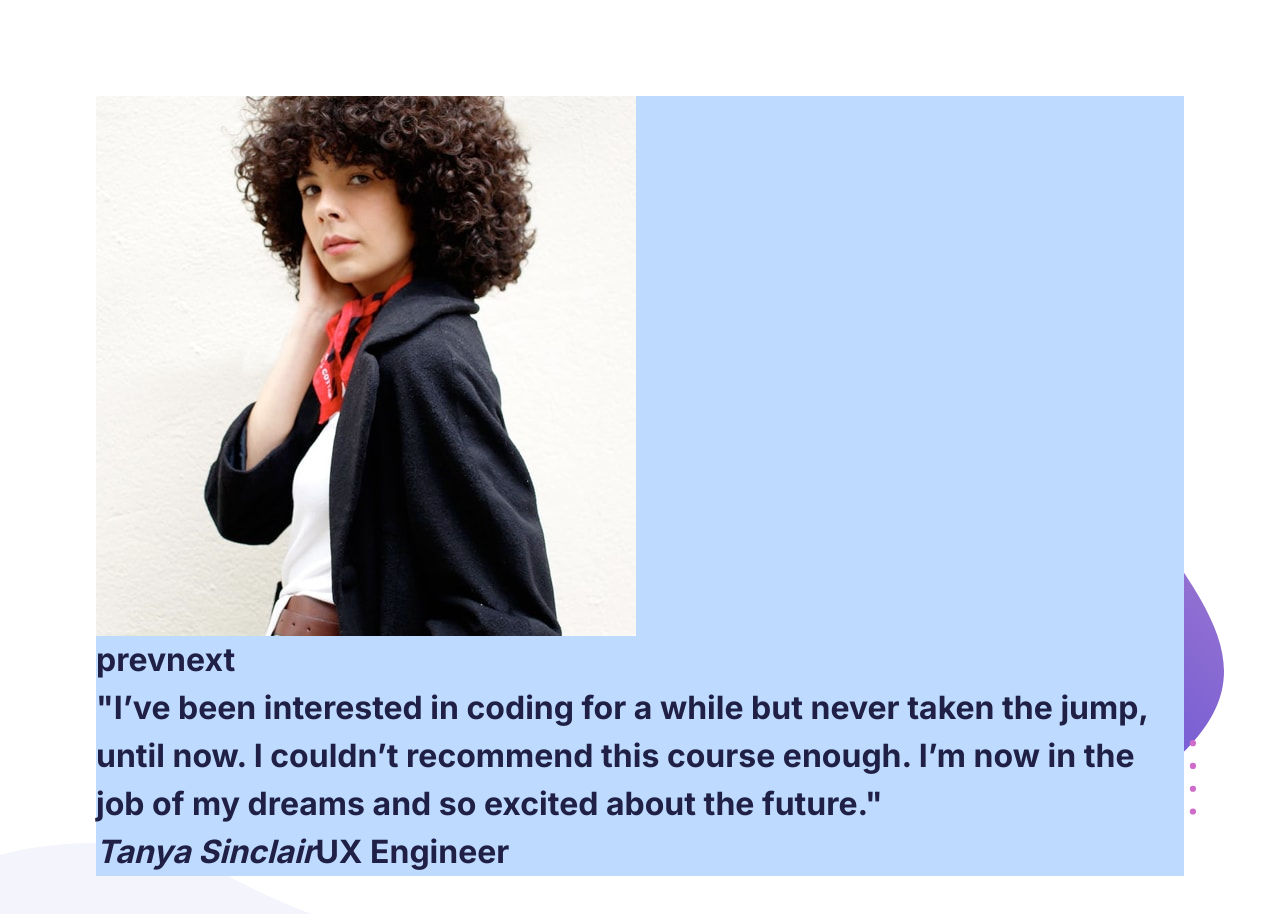
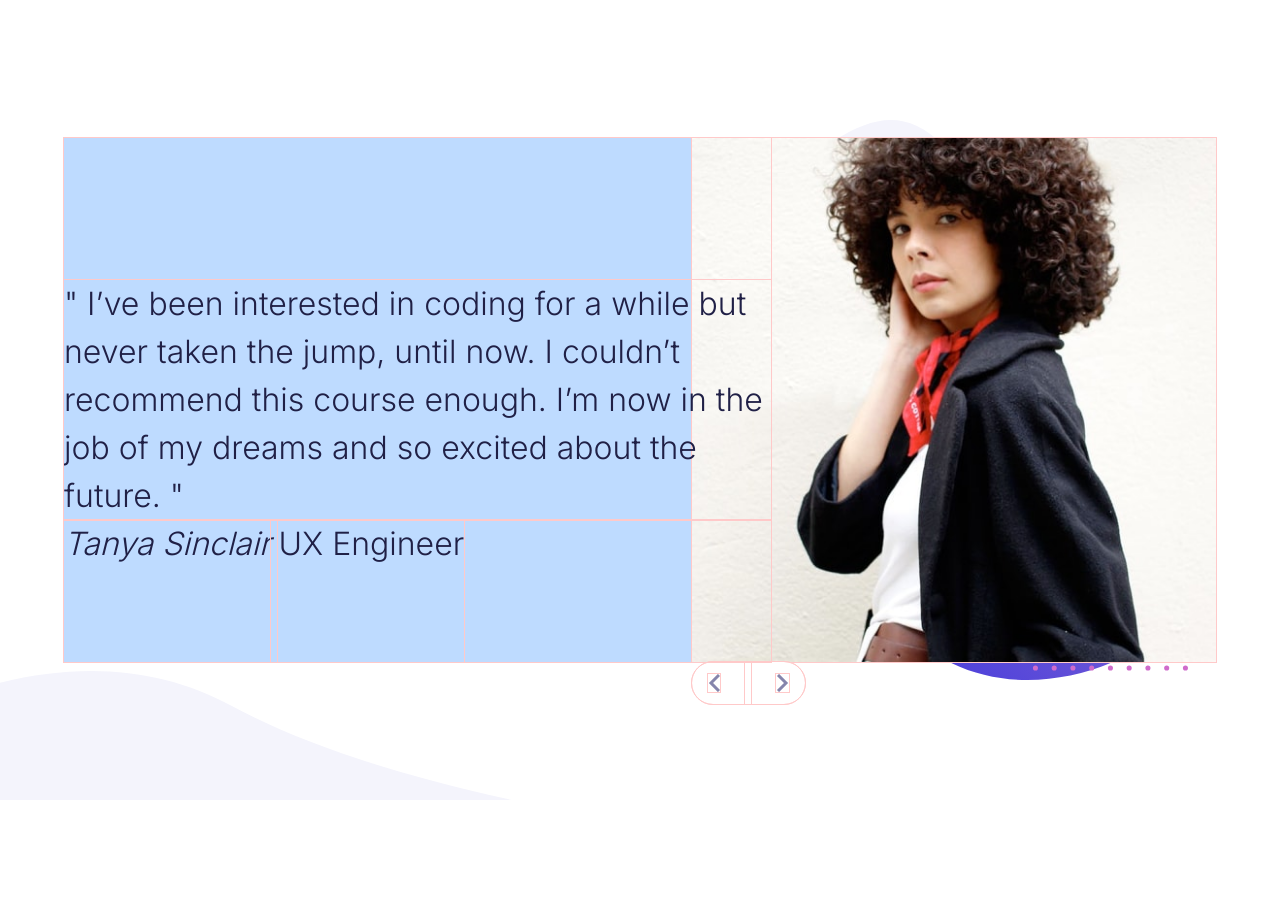
Before and after one commit to lilKriT/fem-coding-bootcamp-testimonials-slider, a Next.js app: page / in a window 1280 px wide. Shown: the top 914 px of the page. After the commit the page ends 800 px from the top, so only its background shows below. Built offline with nearby package versions, Linux system fonts and the light colour scheme.

Commit message:
Lots of styling.

```diff
--- a/_components/TestimonialsSlider.tsx
+++ b/_components/TestimonialsSlider.tsx
@@ -8,37 +8,61 @@ const TestimonialsSlider = () => {
   const [index, setIndex] = useState(0);
 
   const nextSlide = () => {
-    // console.log(testimonials.length);
     setIndex((index + 1) % testimonials.length);
   };
 
   const prevSlide = () => {
-    // console.log(testimonials.length);
     setIndex((index - 1 + testimonials.length) % testimonials.length);
   };
 
   return (
-    <div className="bg-blue-200">
+    <div className="bg-blue-200 grid grid-cols-[6fr_5fr]">
+      {/* Quote */}
+      <blockquote className="relative z-10 grid grid-rows-[1fr_auto_1fr] mr-[-4ch] font-light">
+        <span className="row-start-2">{testimonials[index].text}</span>
+        <footer className="row-start-3 flex gap-2">
+          <cite>{testimonials[index].name}</cite>
+          <span>{testimonials[index].title}</span>
+        </footer>
+      </blockquote>
+
       {/* Image */}
-      <div>
+      <div className="relative">
         <Image
           src={testimonials[index].imageURL}
           alt={`Picture of ${testimonials[index].name}`}
           width={540}
           height={540}
-          className="duration-1000 animate-slide"
+          className="w-full
+          duration-1000 animate-slide"
         />
-        <button onClick={prevSlide}>prev</button>
-        <button onClick={nextSlide}>next</button>
+
+        {/* Control Buttons */}
+        <div className="absolute bg-white flex gap-2 rounded-full">
+          <button
+            onClick={prevSlide}
+            className="bg-white pl-4 pr-6 py-3 rounded-l-full cursor-pointer"
+          >
+            <Image
+              src={"/icon-prev.svg"}
+              alt="Previous slide"
+              width={12}
+              height={18}
+            />
+          </button>
+          <button
+            onClick={nextSlide}
+            className="bg-white pl-6 pr-4 py-3 rounded-r-full cursor-pointer"
+          >
+            <Image
+              src={"/icon-next.svg"}
+              alt="Next slide"
+              width={13}
+              height={18}
+            />
+          </button>
+        </div>
       </div>
-      {/* Quote */}
-      <blockquote>
-        {testimonials[index].text}
-        <footer>
-          <cite>{testimonials[index].name}</cite>
-          {testimonials[index].title}
-        </footer>
-      </blockquote>
     </div>
   );
 };
--- a/app/globals.css
+++ b/app/globals.css
@@ -26,10 +26,10 @@ body {
   background: var(--color-white);
   color: var(--color-blue-950);
   font-family: var(--font-sans), Arial, Helvetica, sans-serif;
-  font-weight: 700;
+  font-weight: 500;
   font-size: var(--font-base);
 }
 
 * {
-  /* @apply outline outline-blue-200; */
+  @apply outline outline-red-200;
 }
--- a/app/page.tsx
+++ b/app/page.tsx
@@ -3,11 +3,11 @@ import TestimonialsSlider from "@/_components/TestimonialsSlider";
 export default function Home() {
   return (
     <section
-      className="min-h-dvh flex justify-center items-center p-24
+      className="min-h-dvh flex justify-center items-center
       bg-[url(/pattern-curve.svg),url(/pattern-bg.svg)] bg-position-[bottom_left,center_right_10%]
       bg-size-[40%_auto,auto_70%] bg-no-repeat"
     >
-      <div className="">
+      <div className="w-full max-w-6xl">
         <TestimonialsSlider />
       </div>
     </section>
--- a/data/testimonials.ts
+++ b/data/testimonials.ts
@@ -2,13 +2,13 @@ const testimonials: Testimonial[] = [
   {
     name: "Tanya Sinclair",
     title: "UX Engineer",
-    text: ` "I’ve been interested in coding for a while but never taken the jump, until now. I couldn’t recommend this course enough. I’m now in the job of my dreams and so excited about the future." `,
+    text: `" I’ve been interested in coding for a while but never taken the jump, until now. I couldn’t recommend this course enough. I’m now in the job of my dreams and so excited about the future. "`,
     imageURL: "/image-tanya.jpg",
   },
   {
     name: "John Tarkpor",
     title: "Junior Front-end Developer",
-    text: ` "If you want to lay the best foundation possible I’d recommend taking this course. The depth the instructors go into is incredible. I now feel so confident about starting up as a professional developer." `,
+    text: `" If you want to lay the best foundation possible I’d recommend taking this course. The depth the instructors go into is incredible. I now feel so confident about starting up as a professional developer. "`,
     imageURL: "/image-john.jpg",
   },
 ];
```
